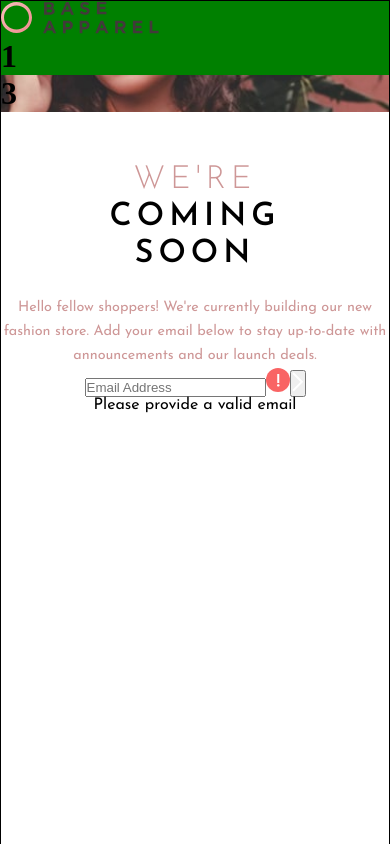
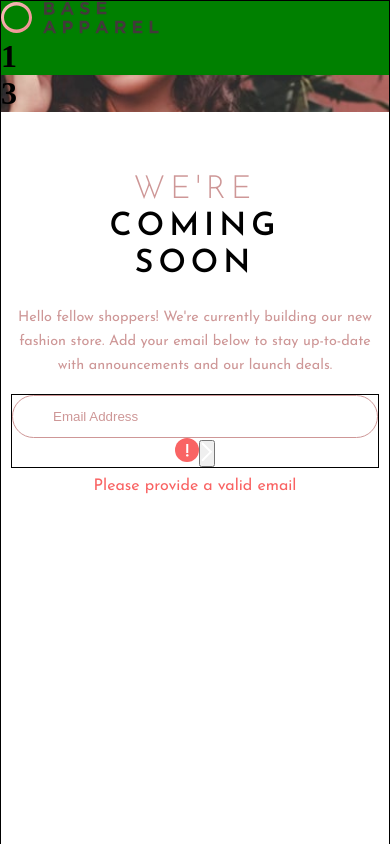
Before and after one commit to Nhoj-Plummer/base-apparel-challenge, a React (Create React App) app: page / in a window 390 px wide. Shown: the top 844 px of the page. Built offline with nearby package versions, Linux system fonts and the light colour scheme.

Commit message:
challenge progress

```diff
--- a/src/components/HeroData/herodata.css
+++ b/src/components/HeroData/herodata.css
@@ -35,6 +35,7 @@
   .hero-data_text-container {
     order: 3;
     text-align: center;
+    padding: 10px;
     /* background: center / cover no-repeat url("../../assets/bg-pattern-desktop.svg"); */
   }
 
@@ -50,18 +51,42 @@
     margin: auto;
     max-width: 100%;
     line-height: 1.5rem;
-    font-size: .9rem;
+    font-size: 0.9rem;
     margin-top: 1.5rem;
+  }
+
+  .hero-data-text-form {
+    margin-top: 1rem;
+    border: 1px solid;
+  }
+
+  .hero-data-text-form input {
+    border-radius: 30px;
+    padding: 0.8rem 2.5rem;
+    width: 100%;
+    border: 1px solid hsl(0, 36%, 70%);
+  }
+
+  .hero-data-text-form input::placeholder {
+    color: var(--desaturated-red);
+  }
+
+  .hero-data-text-form button {
+
+  }
+
+  .hero-data-text-form_error {
+    margin-top: 10px;
+    color: var(--soft-red);
   }
 
   .hero-data_image-container {
     order: 2;
+
     background-image: url("../../assets/hero-mobile.jpg");
     background-position: center center;
     background-size: cover;
   }
-
-
 }
 /* Mobile Design Rules  End */
 
--- a/src/components/HeroData/herodata.jsx
+++ b/src/components/HeroData/herodata.jsx
@@ -27,7 +27,7 @@ const Herodata = () => {
               <img src={SubButton} alt="button" />
             </button>
           </div>
-          <p>Please provide a valid email</p>
+          <p className="hero-data-text-form_error">Please provide a valid email</p>
         </form>
       </div>
       <div className="hero-data_image-container">
```
